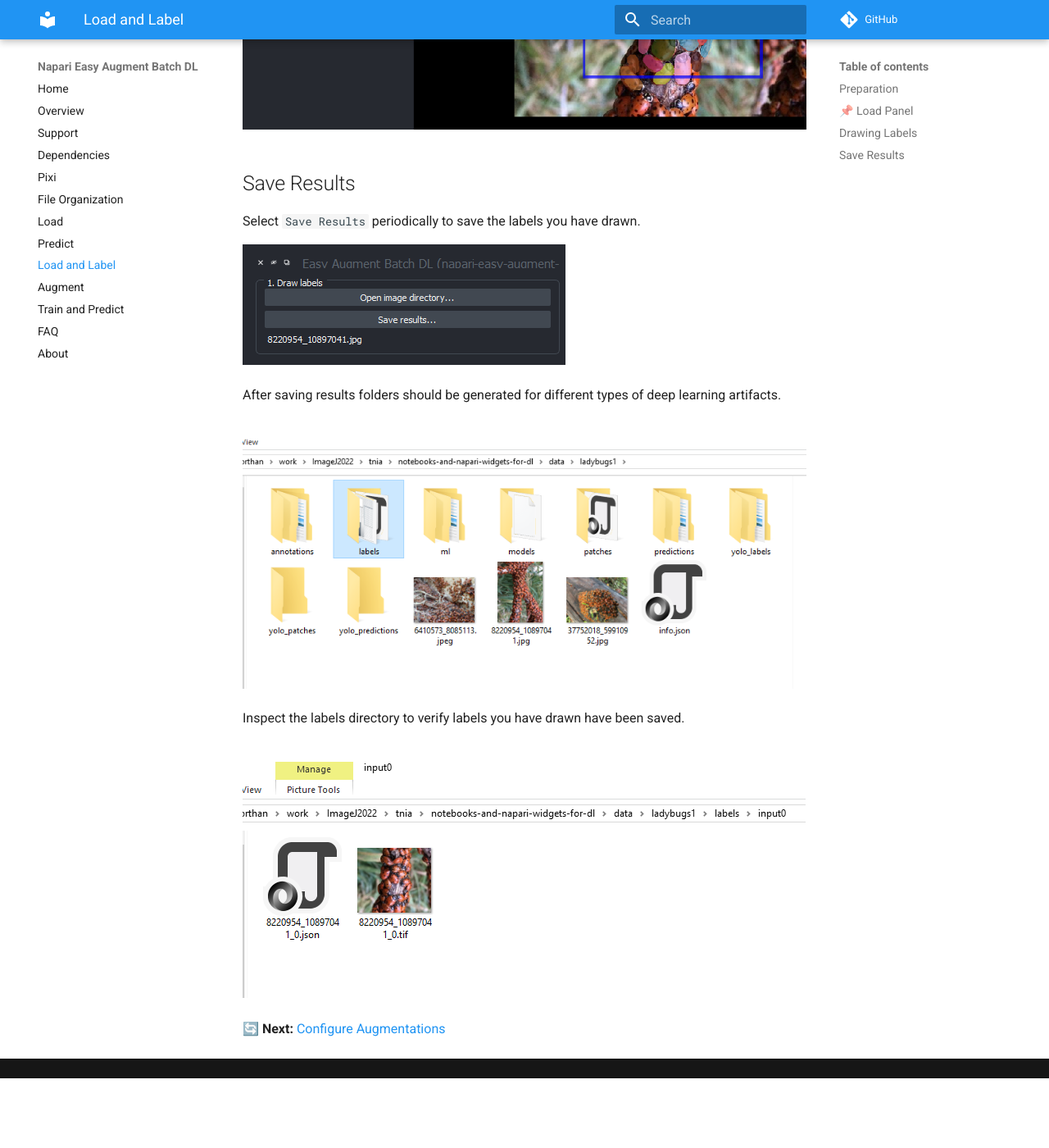
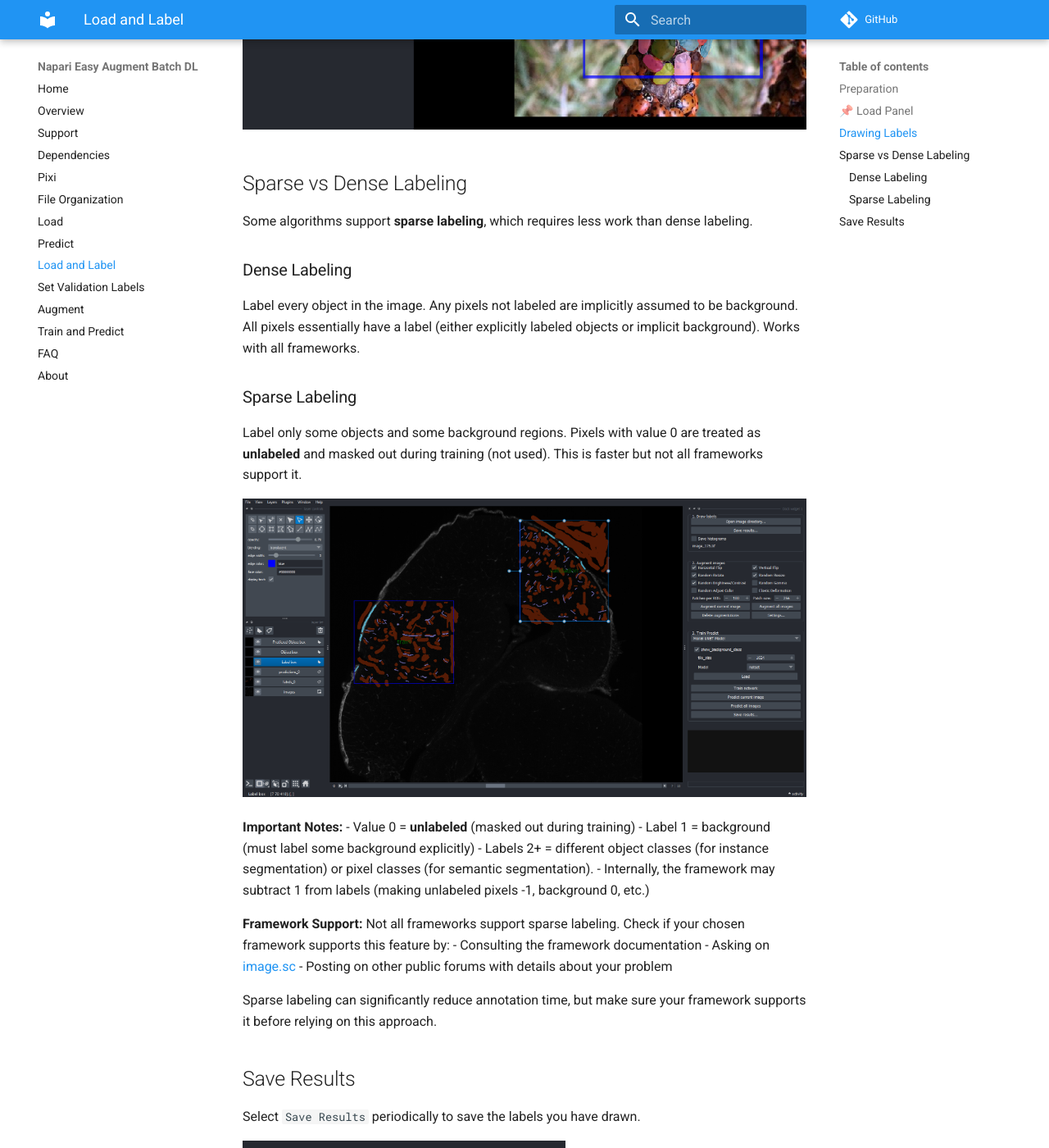
Before and after one commit to True-North-Intelligent-Algorithms/napari-easy-augment-batch-dl, an MkDocs documentation site: the page built from docs/load_and_label.md, in a window 1280 px wide and 1400 px high, scrolled down 1326 px. Shown: the whole window at 82% size. Built offline with MkDocs 1.6.1 and Material for MkDocs 9.7.7, drawn with Linux system fonts in a browser that asks for light colours; before the commit the page ends 2641 px from its top, so only the background shows below that; some of the changed text lies outside the part shown.

Commit message:
Update docs

```diff
--- a/docs/load_and_label.md
+++ b/docs/load_and_label.md
@@ -22,6 +22,31 @@ After starting the plugin the first step is to load your images and assign label
 
 ![Label Box and Labels](images/label_box_and_labels.png)
 
+## Sparse vs Dense Labeling
+
+Some algorithms support **sparse labeling**, which requires less work than dense labeling.
+
+### Dense Labeling
+Label every object in the image. Any pixels not labeled are implicitly assumed to be background. All pixels essentially have a label (either explicitly labeled objects or implicit background). Works with all frameworks.
+
+### Sparse Labeling
+Label only some objects and some background regions. Pixels with value 0 are treated as **unlabeled** and masked out during training (not used). This is faster but not all frameworks support it.
+
+![Sparse Train Validation Label](images/sparse_train_validation_label.png)
+
+**Important Notes:**
+- Value 0 = **unlabeled** (masked out during training)
+- Label 1 = background (must label some background explicitly)
+- Labels 2+ = different object classes (for instance segmentation) or pixel classes (for semantic segmentation).
+- Internally, the framework may subtract 1 from labels (making unlabeled pixels -1, background 0, etc.)
+
+**Framework Support:**
+Not all frameworks support sparse labeling. Check if your chosen framework supports this feature by:
+- Consulting the framework documentation
+- Asking on [image.sc](https://forum.image.sc/)
+- Posting on other public forums with details about your problem
+
+Sparse labeling can significantly reduce annotation time, but make sure your framework supports it before relying on this approach.
 
 ## Save Results
 
@@ -38,4 +63,4 @@ Inspect the labels directory to verify labels you have drawn have been saved.
 ![Labels Directory](images/labels_dir.png)
 ---
 
-🔄 **Next:** [Configure Augmentations](augment.md)
+🔄 **Next:** [Set Validation Labels](set_validation_labels.md)
--- a/mkdocs.yml
+++ b/mkdocs.yml
@@ -19,6 +19,7 @@ nav:
   - Load: load.md
   - Predict: predict.md
   - Load and Label: load_and_label.md
+  - Set Validation Labels: set_validation_labels.md
   - Augment: augment.md
   - Train and Predict: train_and_predict.md
   - FAQ: faq.md
```
Also changed, not shown: docs/set_validation_labels.md (added, +55 -0 lines), docs/train_and_predict.md (+6 -0 lines), docs/images/label_json.png (added), docs/images/saved_model_and_csv.png (added), docs/images/sparse_train_validation_label.png (added), docs/images/train_validation_patches.png (added).
